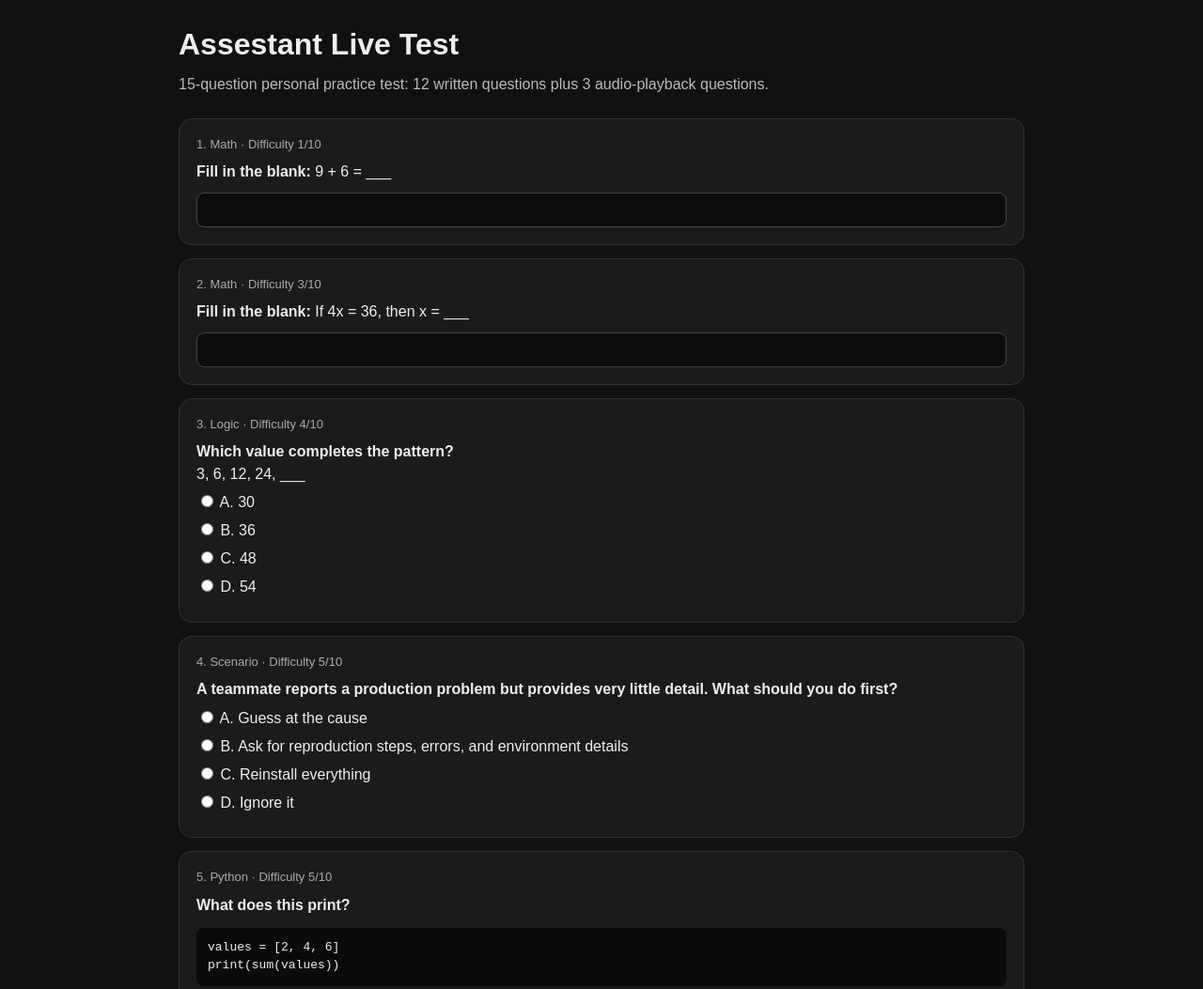
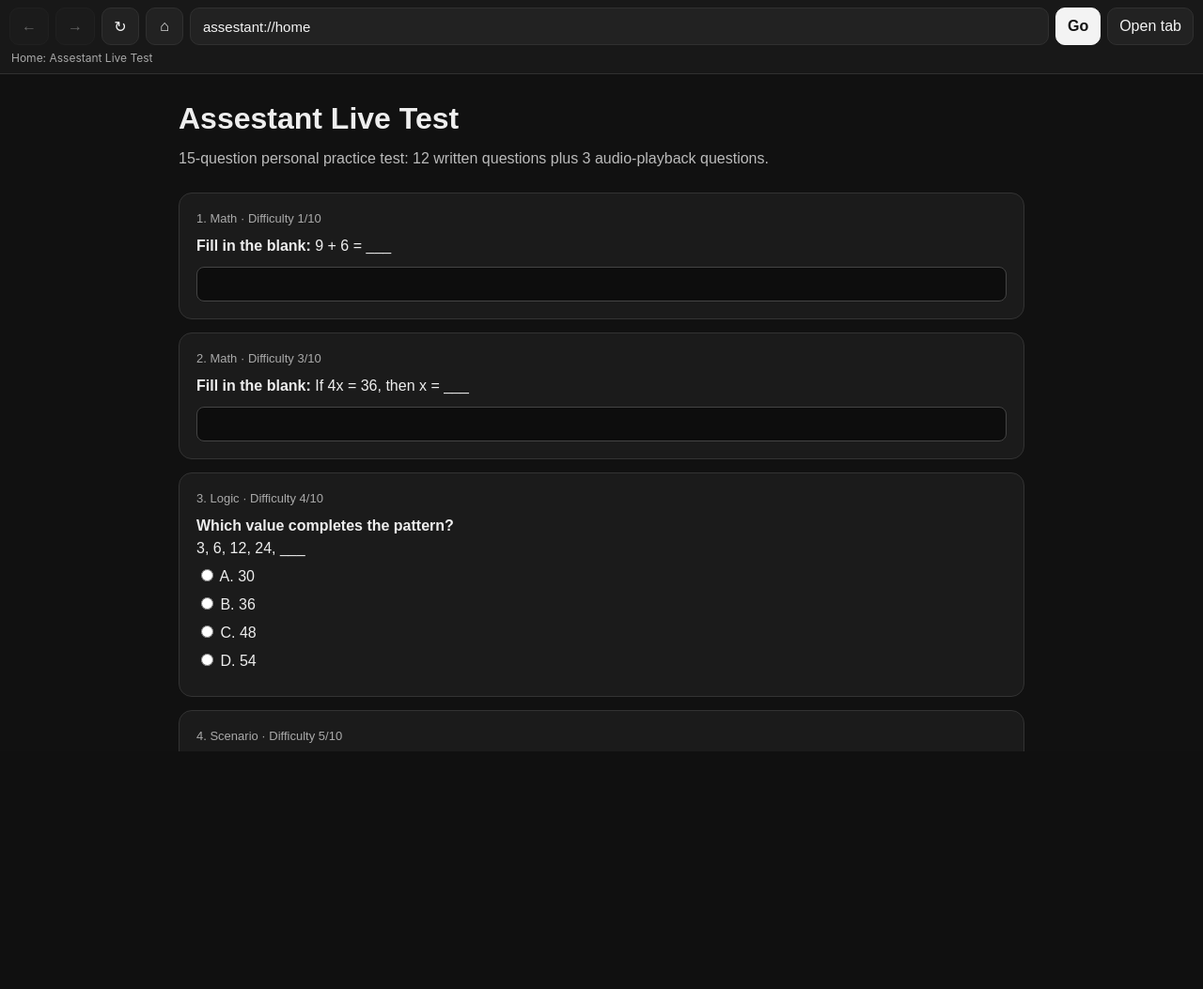
Before and after one commit to godthefather1952/assestanttest, a plain HTML site: page index.html in a window 1280 px wide. Shown: the top 1053 px of the page at 94% size. After the commit the page ends 800 px from the top, so only its background shows below. Drawn offline with Linux system fonts and the light colour scheme.

Commit message:
Transform app into browser interface

```diff
--- a/index.html
+++ b/index.html
@@ -1,43 +1,177 @@
-<!DOCTYPE html>
-<html lang="en"><head><meta charset="UTF-8"><meta name="viewport" content="width=device-width,initial-scale=1.0">
-<title>Assestant Live Test</title>
-<style>
-body{font-family:Arial,Helvetica,sans-serif;background:#111;color:#eee;margin:0;padding:24px;line-height:1.45}.wrap{max-width:900px;margin:auto}h1{margin:0 0 8px}.note{color:#bbb;margin-bottom:24px}.q{background:#1b1b1b;border:1px solid #333;border-radius:14px;padding:18px;margin:14px 0}.meta{font-size:13px;color:#aaa;margin-bottom:8px}input[type=text],textarea{width:100%;box-sizing:border-box;background:#0d0d0d;color:#fff;border:1px solid #444;border-radius:8px;padding:10px;margin-top:10px}textarea{min-height:90px}code,pre{background:#0b0b0b;border-radius:8px}pre{padding:12px;overflow:auto}label{display:block;margin:7px 0}.play{background:#eee;color:#111;border:0;border-radius:9px;padding:10px 16px;font-weight:bold;cursor:pointer;margin:10px 0}.audioq{border-color:#666}.footer{margin-top:28px;color:#888;font-size:13px}
-</style></head><body><div class="wrap">
-<h1>Assestant Live Test</h1>
-<div class="note">15-question personal practice test: 12 written questions plus 3 audio-playback questions.</div>
+<!doctype html>
+<html lang="en">
+<head>
+  <meta charset="utf-8" />
+  <meta name="viewport" content="width=device-width,initial-scale=1,viewport-fit=cover" />
+  <meta name="theme-color" content="#151515" />
+  <title>Assestant Browser</title>
+  <style>
+    :root{color-scheme:dark;--bg:#101010;--panel:#181818;--line:#303030;--text:#f3f3f3;--muted:#a8a8a8;--accent:#f3f3f3}
+    *{box-sizing:border-box}
+    html,body{height:100%;margin:0;background:var(--bg);color:var(--text);font-family:-apple-system,BlinkMacSystemFont,"Segoe UI",Roboto,Arial,sans-serif}
+    body{overflow:hidden}
+    .app{height:100dvh;display:flex;flex-direction:column}
+    .topbar{background:var(--panel);border-bottom:1px solid var(--line);padding:calc(8px + env(safe-area-inset-top)) 10px 8px}
+    .row{display:flex;align-items:center;gap:7px;max-width:1400px;margin:0 auto}
+    button,.url{height:40px;border:1px solid var(--line);border-radius:10px;background:#222;color:var(--text)}
+    button{min-width:40px;padding:0 12px;font-size:16px;cursor:pointer}
+    button:active{transform:scale(.98)}
+    button:disabled{opacity:.35;cursor:default}
+    .url{flex:1;min-width:0;padding:0 13px;font-size:15px;outline:none}
+    .url:focus{border-color:#666}
+    .go{font-weight:700;background:var(--accent);color:#111;border-color:var(--accent)}
+    .open{white-space:nowrap}
+    .status{max-width:1400px;margin:6px auto 0;font-size:12px;color:var(--muted);min-height:16px;padding:0 2px;overflow:hidden;text-overflow:ellipsis;white-space:nowrap}
+    .viewport{position:relative;flex:1;min-height:0;background:#fff}
+    iframe{position:absolute;inset:0;width:100%;height:100%;border:0;background:#fff}
+    .hint{position:absolute;left:50%;bottom:14px;transform:translateX(-50%);z-index:3;max-width:min(92%,720px);background:rgba(20,20,20,.92);color:#ddd;border:1px solid #444;border-radius:10px;padding:8px 12px;font-size:12px;text-align:center;display:none}
+    @media(max-width:720px){
+      .topbar{padding-left:7px;padding-right:7px}
+      .row{gap:5px}
+      button{min-width:38px;padding:0 9px}
+      .open span{display:none}
+      .open::after{content:"↗"}
+    }
+  </style>
+</head>
+<body>
+<div class="app">
+  <header class="topbar">
+    <div class="row">
+      <button id="backBtn" aria-label="Back" title="Back">←</button>
+      <button id="forwardBtn" aria-label="Forward" title="Forward">→</button>
+      <button id="reloadBtn" aria-label="Reload" title="Reload">↻</button>
+      <button id="homeBtn" aria-label="Home" title="Assestant test">⌂</button>
+      <input id="urlInput" class="url" inputmode="url" autocomplete="off" autocapitalize="off" spellcheck="false" aria-label="Address" />
+      <button id="goBtn" class="go">Go</button>
+      <button id="openBtn" class="open" title="Open the current address in a normal browser tab"><span>Open tab</span></button>
+    </div>
+    <div id="status" class="status">Home: Assestant Live Test</div>
+  </header>
 
-<div class="q"><div class="meta">1. Math · Difficulty 1/10</div><strong>Fill in the blank:</strong> 9 + 6 = ___<input type="text"></div>
-<div class="q"><div class="meta">2. Math · Difficulty 3/10</div><strong>Fill in the blank:</strong> If 4x = 36, then x = ___<input type="text"></div>
-<div class="q"><div class="meta">3. Logic · Difficulty 4/10</div><strong>Which value completes the pattern?</strong><br>3, 6, 12, 24, ___<label><input type="radio" name="q3"> A. 30</label><label><input type="radio" name="q3"> B. 36</label><label><input type="radio" name="q3"> C. 48</label><label><input type="radio" name="q3"> D. 54</label></div>
-<div class="q"><div class="meta">4. Scenario · Difficulty 5/10</div><strong>A teammate reports a production problem but provides very little detail. What should you do first?</strong><label><input type="radio" name="q4"> A. Guess at the cause</label><label><input type="radio" name="q4"> B. Ask for reproduction steps, errors, and environment details</label><label><input type="radio" name="q4"> C. Reinstall everything</label><label><input type="radio" name="q4"> D. Ignore it</label></div>
-<div class="q"><div class="meta">5. Python · Difficulty 5/10</div><strong>What does this print?</strong><pre><code>values = [2, 4, 6]
-print(sum(values))</code></pre><input type="text" placeholder="Output"></div>
-<div class="q"><div class="meta">6. Python · Difficulty 7/10</div><strong>Write one Python expression that returns the smallest value in <code>numbers</code>.</strong><textarea placeholder="Your code"></textarea></div>
-<div class="q"><div class="meta">7. Bash · Difficulty 5/10</div><strong>Which command prints the current working directory?</strong><label><input type="radio" name="q7"> A. pwd</label><label><input type="radio" name="q7"> B. mkdir</label><label><input type="radio" name="q7"> C. touch</label><label><input type="radio" name="q7"> D. whoami</label></div>
-<div class="q"><div class="meta">8. Bash · Difficulty 7/10</div><strong>Fill in the blank to search <code>server.log</code> for lines containing "failed":</strong><pre><code>_____ "failed" server.log</code></pre><input type="text"></div>
-<div class="q"><div class="meta">9. JavaScript · Difficulty 6/10</div><strong>Write a JavaScript function that returns double a supplied number.</strong><textarea placeholder="Your function"></textarea></div>
-<div class="q"><div class="meta">10. Cybersecurity · Difficulty 6/10</div><strong>You receive an unexpected password-reset link. What is the safest first action?</strong><label><input type="radio" name="q10"> A. Open the link</label><label><input type="radio" name="q10"> B. Navigate independently to the official service and verify</label><label><input type="radio" name="q10"> C. Forward it</label><label><input type="radio" name="q10"> D. Reply with your username</label></div>
-<div class="q"><div class="meta">11. SQL · Difficulty 8/10</div><strong>Fill in the blank:</strong><pre><code>SELECT * FROM users _____ age &gt; 21;</code></pre><input type="text"></div>
-<div class="q"><div class="meta">12. Debugging · Difficulty 10/10</div><strong>Several threads update the same shared counter and the result changes unpredictably. What problem should you investigate first?</strong><label><input type="radio" name="q12"> A. Race condition</label><label><input type="radio" name="q12"> B. DNS caching</label><label><input type="radio" name="q12"> C. CSS specificity</label><label><input type="radio" name="q12"> D. Database normalization</label></div>
+  <main class="viewport">
+    <iframe id="browserFrame" title="Browser content" referrerpolicy="strict-origin-when-cross-origin"></iframe>
+    <div id="hint" class="hint">Some websites prevent other websites from displaying them inside an embedded browser. If this page stays blank or shows a refusal message, tap <b>Open tab</b>.</div>
+  </main>
+</div>
 
-<div class="q audioq"><div class="meta">13. Audio Playback · Math · Difficulty 3/10</div><strong>Audio question — press Play Question.</strong><br><button class="play" onclick="speak(13)">▶ Play Question</button><input type="text" placeholder="Answer"></div>
-<div class="q audioq"><div class="meta">14. Audio Playback · Bash · Difficulty 5/10</div><strong>Audio question — press Play Question.</strong><br><button class="play" onclick="speak(14)">▶ Play Question</button><input type="text" placeholder="Answer"></div>
-<div class="q audioq"><div class="meta">15. Audio Playback · Scenario · Difficulty 7/10</div><strong>Audio question — press Play Question.</strong><br><button class="play" onclick="speak(15)">▶ Play Question</button><textarea placeholder="Answer"></textarea></div>
+<script>
+(() => {
+  const HOME = new URL('assessment.html', window.location.href).href;
+  const frame = document.getElementById('browserFrame');
+  const input = document.getElementById('urlInput');
+  const status = document.getElementById('status');
+  const hint = document.getElementById('hint');
+  const backBtn = document.getElementById('backBtn');
+  const forwardBtn = document.getElementById('forwardBtn');
 
-<div class="footer">Practice page for testing browser reading and user-initiated audio question analysis.</div>
-</div>
-<script>
-const audioQuestions={
-13:"What is twelve multiplied by seven?",
-14:"Which Bash command lists all files, including hidden files, in long format? A, L S. B, L S dash L. C, L S dash L A. D, P W D.",
-15:"You are responsible for a project due today. You discover a critical error that could make the final result inaccurate. What should you do first? A, submit it anyway. B, hide the error. C, assess the error, communicate the risk, and prioritize correcting the critical issue. D, delete the project and start over."
-};
-function speak(n){
- if(!('speechSynthesis' in window)){alert('Speech playback is not supported in this browser.');return;}
- speechSynthesis.cancel();
- const u=new SpeechSynthesisUtterance(audioQuestions[n]);
- u.rate=0.92; u.pitch=1; u.lang='en-US';
- speechSynthesis.speak(u);
-}
-</script></body></html>
+  const historyStack = [];
+  let historyIndex = -1;
+  let currentUrl = HOME;
+  let hintTimer;
+
+  function pretty(url){
+    try{
+      const u = new URL(url);
+      if(u.href === HOME) return 'assestant://home';
+      return u.href;
+    }catch{return url}
+  }
+
+  function normalize(raw){
+    const value = raw.trim();
+    if(!value) return HOME;
+    if(value === 'assestant://home' || value === 'home') return HOME;
+
+    if(/^https?:\/\//i.test(value)) return value;
+    if(/^file:/i.test(value) || /^javascript:/i.test(value) || /^data:/i.test(value)) {
+      throw new Error('That address type is not allowed.');
+    }
+    if(value.includes('.') && !/\s/.test(value)) return 'https://' + value;
+    return 'https://www.google.com/search?q=' + encodeURIComponent(value);
+  }
+
+  function updateButtons(){
+    backBtn.disabled = historyIndex <= 0;
+    forwardBtn.disabled = historyIndex >= historyStack.length - 1;
+  }
+
+  function load(url, push = true){
+    currentUrl = url;
+    input.value = pretty(url);
+    status.textContent = url === HOME ? 'Home: Assestant Live Test' : 'Loading ' + url;
+    frame.src = url;
+
+    if(push){
+      historyStack.splice(historyIndex + 1);
+      historyStack.push(url);
+      historyIndex = historyStack.length - 1;
+    }
+    updateButtons();
+
+    clearTimeout(hintTimer);
+    hint.style.display = 'none';
+    if(url !== HOME){
+      hintTimer = setTimeout(() => {
+        hint.style.display = 'block';
+        setTimeout(() => hint.style.display = 'none', 7000);
+      }, 2200);
+    }
+  }
+
+  function navigateFromInput(){
+    try{
+      load(normalize(input.value));
+    }catch(err){
+      status.textContent = err.message;
+    }
+  }
+
+  frame.addEventListener('load', () => {
+    status.textContent = currentUrl === HOME ? 'Home: Assestant Live Test' : 'Loaded: ' + currentUrl;
+  });
+
+  document.getElementById('goBtn').addEventListener('click', navigateFromInput);
+  input.addEventListener('keydown', e => {
+    if(e.key === 'Enter'){e.preventDefault();navigateFromInput();}
+  });
+
+  backBtn.addEventListener('click', () => {
+    if(historyIndex > 0){
+      historyIndex--;
+      load(historyStack[historyIndex], false);
+    }
+  });
+
+  forwardBtn.addEventListener('click', () => {
+    if(historyIndex < historyStack.length - 1){
+      historyIndex++;
+      load(historyStack[historyIndex], false);
+    }
+  });
+
+  document.getElementById('reloadBtn').addEventListener('click', () => {
+    frame.src = 'about:blank';
+    requestAnimationFrame(() => frame.src = currentUrl);
+    status.textContent = 'Reloading ' + pretty(currentUrl);
+  });
+
+  document.getElementById('homeBtn').addEventListener('click', () => load(HOME));
+
+  document.getElementById('openBtn').addEventListener('click', () => {
+    const target = currentUrl === HOME ? HOME : currentUrl;
+    window.open(target, '_blank', 'noopener,noreferrer');
+  });
+
+  const params = new URLSearchParams(location.search);
+  const requested = params.get('url');
+  if(requested){
+    try{ load(normalize(requested)); }
+    catch{ load(HOME); }
+  }else{
+    load(HOME);
+  }
+})();
+</script>
+</body>
+</html>
```
